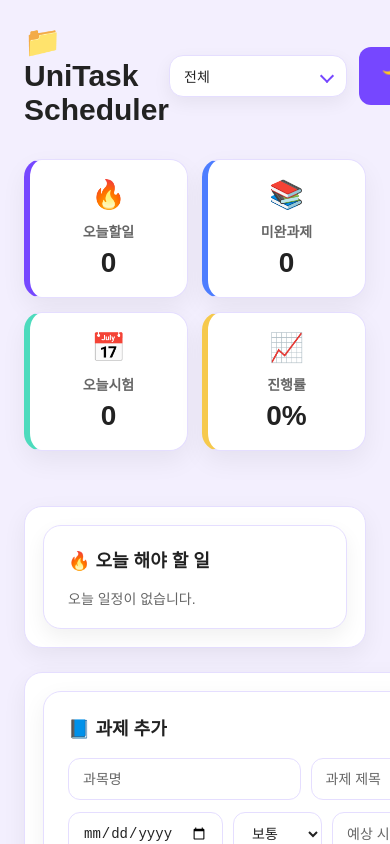
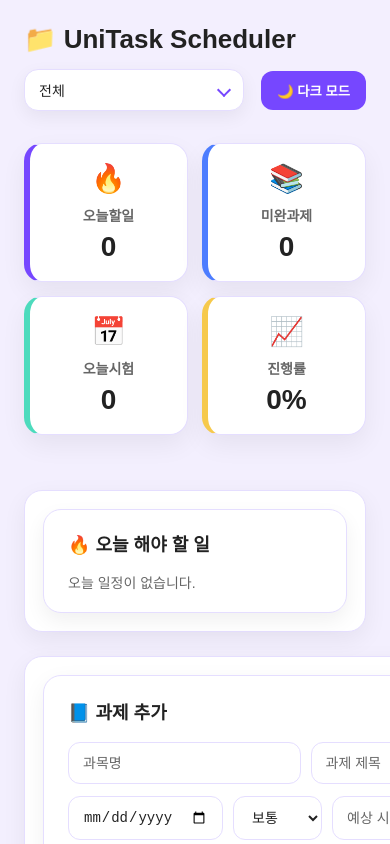
Before and after one commit to jeongsoyeon427/unitask-scheduler, a React (Vite) app: page / in a window 390 px wide. Shown: the top 844 px of the page. Built offline with nearby package versions, Linux system fonts and the light colour scheme.

Commit message:
mobile header fix

```diff
--- a/src/components/OverviewCards.jsx
+++ b/src/components/OverviewCards.jsx
@@ -1,4 +1,4 @@
-import "./OverviewCards_v2.css";
+import "./OverviewCards.css";
 
 export default function OverviewCards({ assignments, exams }) {
   const today = new Date().toISOString().slice(0, 10);
--- a/src/styles.css
+++ b/src/styles.css
@@ -233,3 +233,30 @@ button:hover {
     padding: 22px 18px !important;
   }
 }
+
+/* ===============================
+   📱 모바일 헤더 전용 정리
+================================ */
+@media (max-width: 768px) {
+
+  /* 헤더 전체를 세로 정렬로 변경 */
+  .dashboard-header {
+    display: flex !important;
+    flex-direction: column !important;
+    align-items: flex-start !important;
+    gap: 14px !important;
+  }
+
+  /* UniTask Scheduler 제목 크기 조정 */
+  .dashboard-header h1 {
+    font-size: 26px !important;
+    line-height: 1.2 !important;
+  }
+
+  /* 드롭다운 + 다크모드 버튼 한 줄 */
+  .top-controls {
+    width: 100% !important;
+    display: flex !important;
+    justify-content: space-between !important;
+  }
+}
```
Also changed, not shown: src/components/OverviewCards.css (renamed from src/components/OverviewCards_v2.css).
